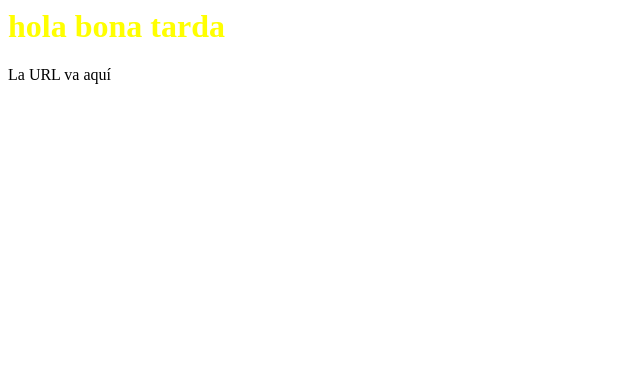
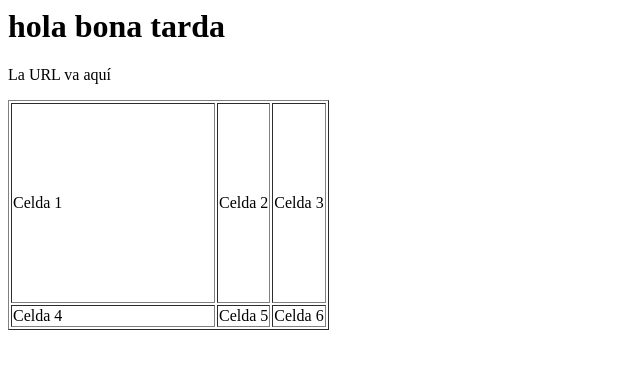
Before and after one commit to MarcGuti45/Java-Script, a plain HTML site: page jsdom.html in a window 1280 px wide. Shown: the whole page, without its empty margins (0-640 px from the left). Drawn offline with Linux system fonts and the light colour scheme.

Commit message:
Exercici 4 DOM

```diff
--- a/jsdom.html
+++ b/jsdom.html
@@ -9,6 +9,21 @@
     <h1 id="hola">hola bona tarda</h1>
     <p id="url">La URL va aquí</p>
 
+    <table class="taula" border="solid">
+
+        <tr>
+          <td id="celda1">Celda 1</td>
+          <td>Celda 2</td>
+          <td>Celda 3</td>
+        </tr>
+        <tr>
+          <td>Celda 4</td>
+          <td>Celda 5</td>
+          <td>Celda 6</td>
+        </tr>
+
+      </table>
+
     <script src="jsdom.js" type="text/javascript"></script>
 </body>
 </html>
--- a/jsdom.js
+++ b/jsdom.js
@@ -12,8 +12,14 @@ document.getElementById("url").textContent = document.URL;
 
 
 // Exercici 3 DOM
+/*
 function colorGroc(){
     document.getElementById("hola").style.color = "yellow";
 }
 
 colorGroc()
+*/
+
+// Exercici 4 DOM
+document.getElementById("celda1").width= 200;
+document.getElementById("celda1").height= 200;
```
